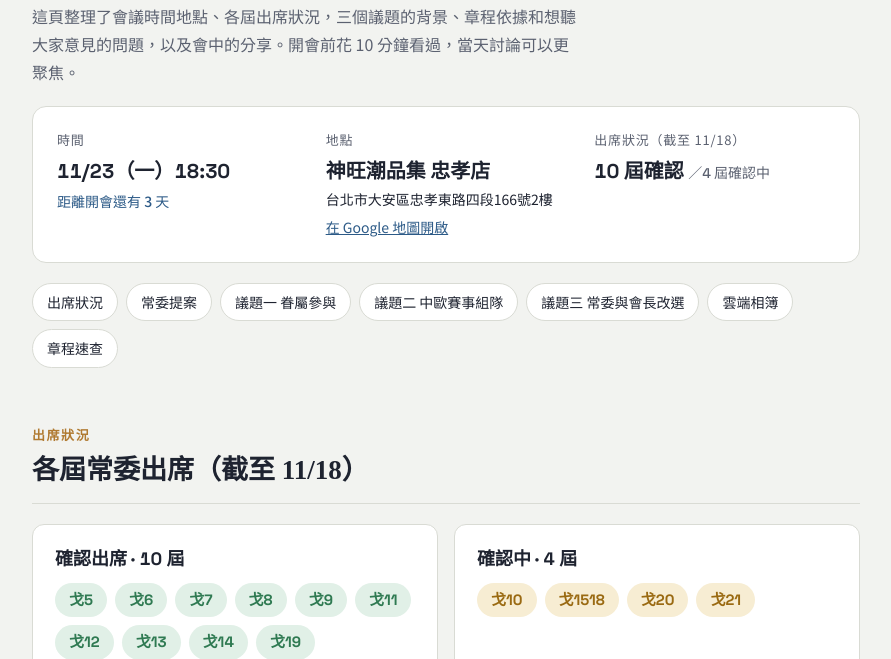
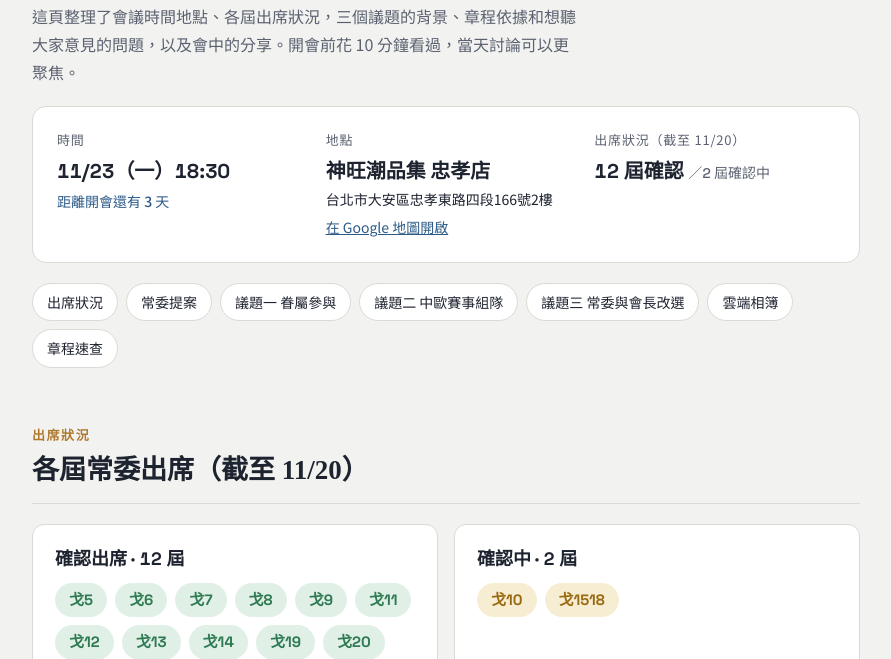
Before and after one commit to willleester/ntuemba-gobi-meeting, a plain HTML site: page index.html in a window 1280 px wide. Shown: the part 141-800 px from the top of the page, without its empty margins (194-1085 px from the left). Drawn offline with Linux system fonts and the light colour scheme.

Commit message:
戈20、戈21 確認出席
Co-Authored-By: Claude Opus 5.5 <noreply@anthropic.com>

```diff
--- a/index.html
+++ b/index.html
@@ -147,8 +147,8 @@ footer{margin-top:56px;padding-top:16px;border-top:1px solid var(--line);font-si
       <a class="small" href="https://www.google.com/maps/search/?api=1&query=%E7%A5%9E%E6%97%BA%E6%BD%AE%E5%93%81%E9%9B%86+%E5%BF%A0%E5%AD%9D%E5%BA%97+%E5%8F%B0%E5%8C%97%E5%B8%82%E5%A4%A7%E5%AE%89%E5%8D%80%E5%BF%A0%E5%AD%9D%E6%9D%B1%E8%B7%AF%E5%9B%9B%E6%AE%B5166%E8%99%9F2%E6%A8%93" target="_blank" rel="noopener">在 Google 地圖開啟</a>
     </div>
     <div>
-      <div class="k">出席狀況（截至 11/18）</div>
-      <div class="v"><span class="num">10</span> 屆確認 <small>／<span class="num">4</span> 屆確認中</small></div>
+      <div class="k">出席狀況（截至 11/20）</div>
+      <div class="v"><span class="num">12</span> 屆確認 <small>／<span class="num">2</span> 屆確認中</small></div>
     </div>
   </div>
 
@@ -167,16 +167,16 @@ footer{margin-top:56px;padding-top:16px;border-top:1px solid var(--line);font-si
 <section id="attend">
   <div class="sec-head">
     <div class="eyebrow">出席狀況</div>
-    <h2>各屆常委出席（截至 11/18）</h2>
+    <h2>各屆常委出席（截至 11/20）</h2>
   </div>
   <div class="grid2">
     <div class="box">
-      <h3>確認出席 <span class="num">· 10 屆</span></h3>
-      <div class="gens"><span class="chip ok gen-chip">戈5</span><span class="chip ok gen-chip">戈6</span><span class="chip ok gen-chip">戈7</span><span class="chip ok gen-chip">戈8</span><span class="chip ok gen-chip">戈9</span><span class="chip ok gen-chip">戈11</span><span class="chip ok gen-chip">戈12</span><span class="chip ok gen-chip">戈13</span><span class="chip ok gen-chip">戈14</span><span class="chip ok gen-chip">戈19</span></div>
+      <h3>確認出席 <span class="num">· 12 屆</span></h3>
+      <div class="gens"><span class="chip ok gen-chip">戈5</span><span class="chip ok gen-chip">戈6</span><span class="chip ok gen-chip">戈7</span><span class="chip ok gen-chip">戈8</span><span class="chip ok gen-chip">戈9</span><span class="chip ok gen-chip">戈11</span><span class="chip ok gen-chip">戈12</span><span class="chip ok gen-chip">戈13</span><span class="chip ok gen-chip">戈14</span><span class="chip ok gen-chip">戈19</span><span class="chip ok gen-chip">戈20</span><span class="chip ok gen-chip">戈21</span></div>
     </div>
     <div class="box">
-      <h3>確認中 <span class="num">· 4 屆</span></h3>
-      <div class="gens"><span class="chip wait gen-chip">戈10</span><span class="chip wait gen-chip">戈1518</span><span class="chip wait gen-chip">戈20</span><span class="chip wait gen-chip">戈21</span></div>
+      <h3>確認中 <span class="num">· 2 屆</span></h3>
+      <div class="gens"><span class="chip wait gen-chip">戈10</span><span class="chip wait gen-chip">戈1518</span></div>
     </div>
   </div>
   <div class="box sand">
@@ -435,7 +435,7 @@ footer{margin-top:56px;padding-top:16px;border-top:1px solid var(--line);font-si
 
 <footer>
   <span>資料來源：戈友會組織章程（2024/10/30 修訂）、2026 商學院戈壁友誼賽賽事手冊。</span>
-  <span>出席狀況截至 11/18，如有異動以群組通知為準。</span>
+  <span>出席狀況截至 11/20，如有異動以群組通知為準。</span>
 </footer>
 </div>
 
```
